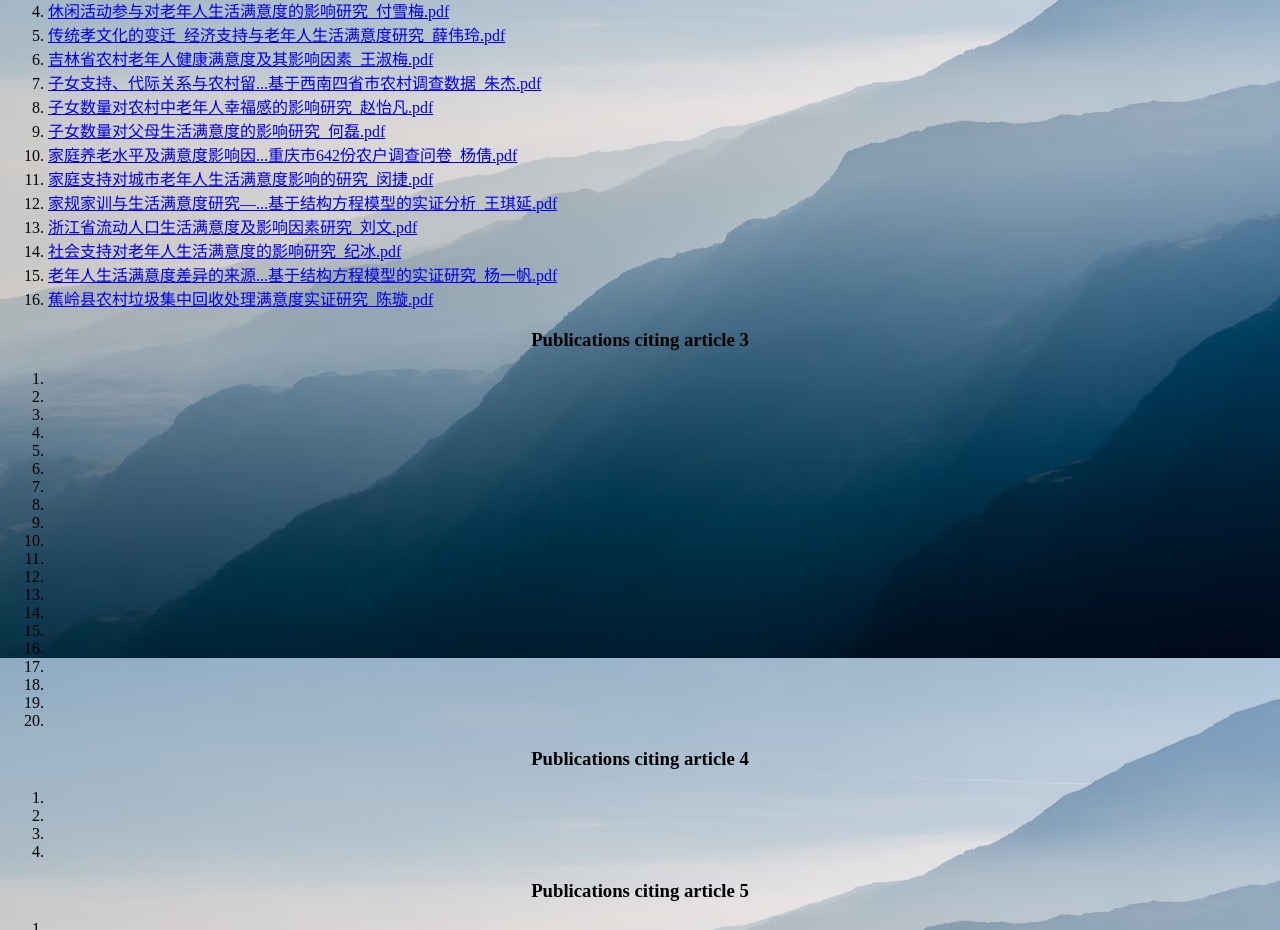
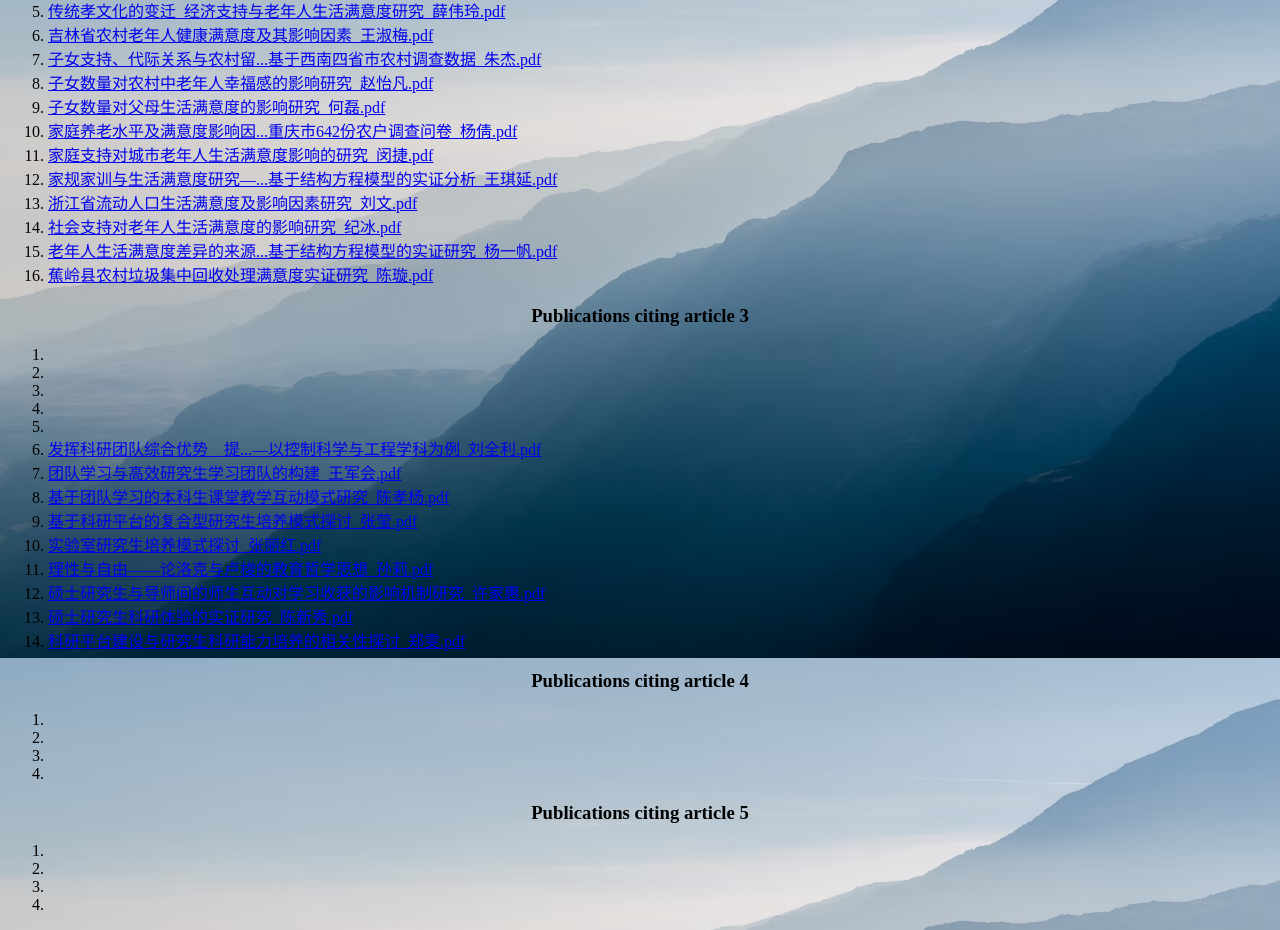
Before and after one commit to sayOnesa/dongmei_citation_site, a plain HTML site: page publications.html in a window 1280 px wide. Shown: the part 1742-2672 px from the top of the page. Drawn offline with Linux system fonts and the light colour scheme.

Commit message:
added article 2

```diff
--- a/publications.html
+++ b/publications.html
@@ -55,7 +55,6 @@
     <li><a href="1/我国养老服务业发展研究.pdf" target="_blank" title="directs to article page">我国养老服务业发展研究.pdf</a></li>
     <li><a href="1/新冠疫情期间福利院老人脆弱性的社会工作介入研究——以H省X市社会福利院为例-陈克建.pdf" target="_blank" title="directs to article page">新冠疫情期间福利院老人脆弱性的社会工作介入研究——以H省X市社会福利院为例-陈克建.pdf</a></li>
     <li><a href="1/易地扶贫安置区老年人养老保障问题研究.pdf" target="_blank" title="directs to article page">易地扶贫安置区老年人养老保障问题研究.pdf</a></li>
-    <li><a href="1/易地扶贫搬迁移民生计策略、生计资本与家庭收入影响研究以云南少数民族深度贫困地区为例.pdf" target="_blank" title="directs to article page">易地扶贫搬迁移民生计策略、生计资本与家庭收入影响研究以云南少数民族深度贫困地区为例.pdf</a></li>
     <li><a href="1/林业补贴政策对国有林区职工生计的影响效应-田国双.pdf" target="_blank" title="directs to article page">林业补贴政策对国有林区职工生计的影响效应-田国双.pdf</a></li>
     <li><a href="1/湘潭市农村留守老人生活质量提升的政策支持体系研究.pdf" target="_blank" title="directs to article page">湘潭市农村留守老人生活质量提升的政策支持体系研究.pdf</a></li>
     <li><a href="1/生计资本对村改居”社区居民工作适应性的影响.pdf" target="_blank" title="directs to article page">生计资本对村改居”社区居民工作适应性的影响.pdf</a></li>
@@ -109,26 +108,20 @@
 
 <h3 style="text-align:center">Publications citing article 3</h3>
 <ol>
-    <li><a href="3/" target="_blank" title="directs to article page"></a></li>
-    <li><a href="3/" target="_blank" title="directs to article page"></a></li>
-    <li><a href="3/" target="_blank" title="directs to article page"></a></li>
-    <li><a href="3/" target="_blank" title="directs to article page"></a></li>
-    <li><a href="3/" target="_blank" title="directs to article page"></a></li>
-    <li><a href="3/" target="_blank" title="directs to article page"></a></li>
-    <li><a href="3/" target="_blank" title="directs to article page"></a></li>
-    <li><a href="3/" target="_blank" title="directs to article page"></a></li>
-    <li><a href="3/" target="_blank" title="directs to article page"></a></li>
-    <li><a href="3/" target="_blank" title="directs to article page"></a></li>
-    <li><a href="3/" target="_blank" title="directs to article page"></a></li>
-    <li><a href="3/" target="_blank" title="directs to article page"></a></li>
-    <li><a href="3/" target="_blank" title="directs to article page"></a></li>
-    <li><a href="3/" target="_blank" title="directs to article page"></a></li>
-    <li><a href="3/" target="_blank" title="directs to article page"></a></li>
-    <li><a href="3/" target="_blank" title="directs to article page"></a></li>
-    <li><a href="3/" target="_blank" title="directs to article page"></a></li>
-    <li><a href="3/" target="_blank" title="directs to article page"></a></li>
-    <li><a href="3/" target="_blank" title="directs to article page"></a></li>
-    <li><a href="3/" target="_blank" title="directs to article page"></a></li>
+    <li><a href="3/PI制实行后研究生培养的新问题及对策分析_颜建云.pdf" target="_blank" title="directs to article page"></a></li>
+    <li><a href="3/从中外研究生培养谈基于团队学习的研究生培养模式_王军会.pdf" target="_blank" title="directs to article page"></a></li>
+    <li><a href="3/依托实质性学术团队,转变研究生培养模式_应义斌.pdf" target="_blank" title="directs to article page"></a></li>
+    <li><a href="3/依托省部级重点实验室的研究生培养思路探索_王巨克.pdf" target="_blank" title="directs to article page"></a></li>
+    <li><a href="3/依托重点实验室构建地方高校研究生实验教学体系_赵琴.pdf" target="_blank" title="directs to article page"></a></li>
+    <li><a href="3/发挥科研团队综合优势__提...—以控制科学与工程学科为例_刘全利.pdf" target="_blank" title="directs to article page">发挥科研团队综合优势__提...—以控制科学与工程学科为例_刘全利.pdf</a></li>
+    <li><a href="3/团队学习与高效研究生学习团队的构建_王军会.pdf" target="_blank" title="directs to article page">团队学习与高效研究生学习团队的构建_王军会.pdf</a></li>
+    <li><a href="3/基于团队学习的本科生课堂教学互动模式研究_陈孝杨.pdf" target="_blank" title="directs to article page">基于团队学习的本科生课堂教学互动模式研究_陈孝杨.pdf</a></li>
+    <li><a href="3/基于科研平台的复合型研究生培养模式探讨_张莹.pdf" target="_blank" title="directs to article page">基于科研平台的复合型研究生培养模式探讨_张莹.pdf</a></li>
+    <li><a href="3/实验室研究生培养模式探讨_张丽红.pdf" target="_blank" title="directs to article page">实验室研究生培养模式探讨_张丽红.pdf</a></li>
+    <li><a href="3/理性与自由——论洛克与卢梭的教育哲学思想_孙莉.pdf" target="_blank" title="directs to article page">理性与自由——论洛克与卢梭的教育哲学思想_孙莉.pdf</a></li>
+    <li><a href="3/硕士研究生与导师间的师生互动对学习收获的影响机制研究_许家惠.pdf" target="_blank" title="directs to article page">硕士研究生与导师间的师生互动对学习收获的影响机制研究_许家惠.pdf</a></li>
+    <li><a href="3/硕士研究生科研体验的实证研究_陈新秀.pdf" target="_blank" title="directs to article page">硕士研究生科研体验的实证研究_陈新秀.pdf</a></li>
+    <li><a href="3/科研平台建设与研究生科研能力培养的相关性探讨_郑雯.pdf" target="_blank" title="directs to article page">科研平台建设与研究生科研能力培养的相关性探讨_郑雯.pdf</a></li>
 </ol>
 
 <!-------->
```
Also changed, not shown: 2 other files.
